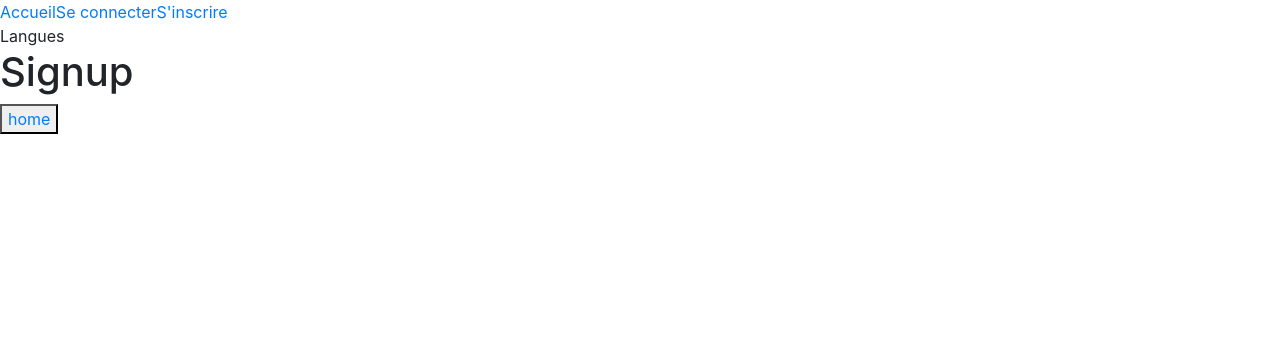
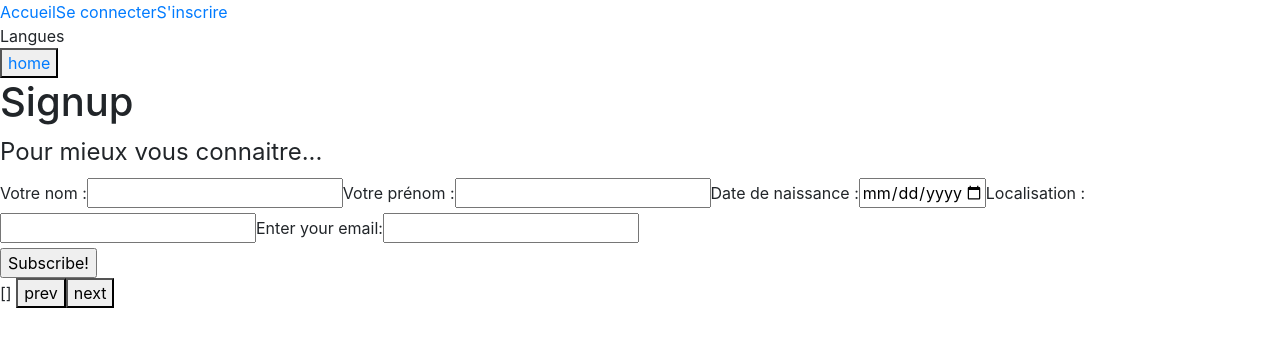
Before and after one commit to ghislaingirardeau/Planet_music, a Nuxt app: page /signup in a window 1280 px wide. Shown: the top 346 px of the page. Built offline with nearby package versions, Linux system fonts and the light colour scheme.

Commit message:
signup first test

```diff
--- a/pages/signup.vue
+++ b/pages/signup.vue
@@ -1,13 +1,138 @@
 <template>
     <main>
+        <button><nuxt-link :to="{name: 'home'}">home</nuxt-link></button>
+
         <h1>Signup</h1>
-        <button><nuxt-link :to="{name: 'home'}">home</nuxt-link></button>
+
+        <form action="" method="get">
+
+            <transition :name="animationForm" mode="out-in">
+                <fieldset class="form-example" v-show="on === 0">
+                    <legend>Pour mieux vous connaitre...</legend>
+                    <label for="name">Votre nom : </label>
+                    <input type="text" name="lastname" id="lastname" v-model="lastname" required>
+                    <label for="name">Votre prénom : </label>
+                    <input type="text" name="firstname" id="firstname" v-model="firstname" required>
+                    <label for="name">Date de naissance : </label>
+                    <input type="date" name="birth" id="birth" max="2021-12-31" v-model="birth" required>
+                    <label for="name">Localisation : </label>
+                    <input type="text" name="localisation" id="localisation" v-model="localization" required>
+                    <label for="email">Enter your email: </label>
+                    <input type="email" name="email" id="email" v-model="email" required>
+                </fieldset>
+            </transition>
+
+            <transition :name="animationForm" mode="out-in">
+            <fieldset class="form-example" v-show="on === 1">
+                <legend>Parlons musique, vous êtes :</legend>
+                <input type="radio" value="Amateur" v-model="userStatus">
+                <label for="Amateur">Amateur</label>
+                <input type="radio" value="professional" v-model="userStatus">
+                <label for="professional">Professionnel</label>
+            </fieldset>
+            </transition>
+
+            <transition :name="animationForm" mode="out-in">
+            <fieldset class="form-example" v-show="on === 2">
+                <legend>Parlons musique, dans quelle catégorie vous situez vous :</legend>
+                <input type="radio" value="Student" v-model="userCategory" @click="next">
+                <label for="Student">Elève</label>
+                <input type="radio" value="professor" v-model="userCategory" @click="next">
+                <label for="professor">Professeur</label>
+                <input type="radio" value="musician" v-model="userCategory" @click="next">
+                <label for="musician">Musicien, Groupe de musique</label>
+                <input type="radio" value="festival" v-model="userCategory" @click="next">
+                <label for="festival">Festival, bar, Association</label>
+            </fieldset>
+            </transition>
+
+            <transition :name="animationForm" mode="out-in">
+            <fieldset class="form-example" v-show="on === 3">
+             <legend>Parlons musique, votre genre de musique :</legend>
+             <input type="checkbox" value="classique" name="musicType" v-model="musicType">
+             <label for="kraken">classique</label><br/>
+             <input type="checkbox" value="rocks" name="musicType" v-model="musicType">
+             <label for="sasquatch">pop rocks</label><br/>
+             <input type="checkbox" value="dance" name="musicType" v-model="musicType">
+             <label for="mothman">dance</label>
+            </fieldset>
+            </transition>
+
+            <div>
+              <input type="submit" value="Subscribe!">
+            </div>
+        </form>
+
+        {{musicType}}
+
+        <button @click="prev">prev</button>
+        <button @click="next">next</button>
 
     </main>
 </template>
 
 <script>
 export default {
-  layout: 'landing'
+  layout: 'landing',
+  data() {
+        return {
+            on: 0,
+            lastname: "",
+            firstname: "",
+            birth: "",
+            localization: "",
+            email: "",
+            userStatus: "",
+            userCategory: "",
+            musicType: [],
+            direction: '',
+        }
+    },
+    computed: {
+        animationForm() {
+            return 'slide-' + this.direction
+        }
+    },
+    methods: {
+        next() {
+            let formLength = document.getElementsByClassName('form-example')
+
+            if(this.on === (formLength.length - 1)) {
+                this.on
+            } else {
+                this.on++
+                this.direction = "right"
+            }
+        },
+        prev() {
+            if(this.on === 0) {
+                this.on
+            } else {
+                this.on--
+                this.direction = "left"
+            }
+
+        }
+    }
 }
 </script>
+
+<style>
+.slide-right-enter-active, .slide-right-leave-active {
+  transition: opacity 1s;
+  transform: translateX(0px);
+}
+.slide-right-enter, .slide-right-leave-to {
+  opacity: 0;
+  transform: translateX(50px);
+}
+
+.slide-left-enter-active, .slide-left-leave-active {
+  transition: opacity 1s;
+  transform: translateX(0px);
+}
+.slide-left-enter, .slide-left-leave-to {
+  opacity: 0;
+  transform: translateX(-50px);
+}
+</style>
```
